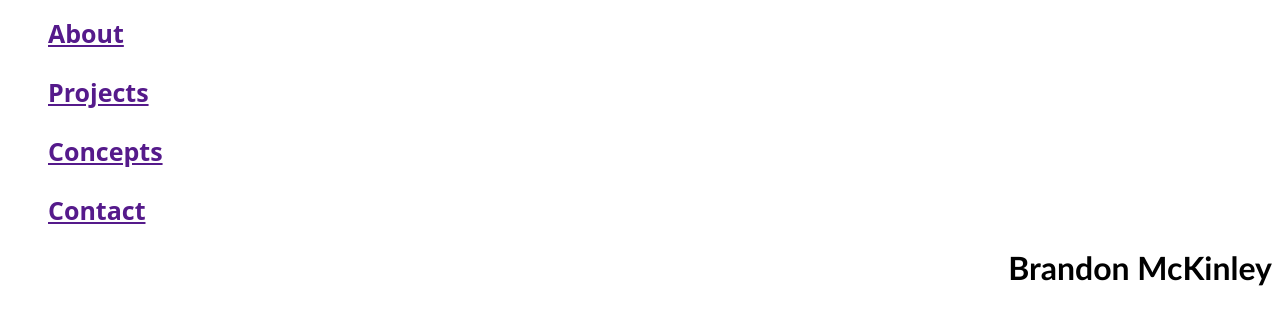
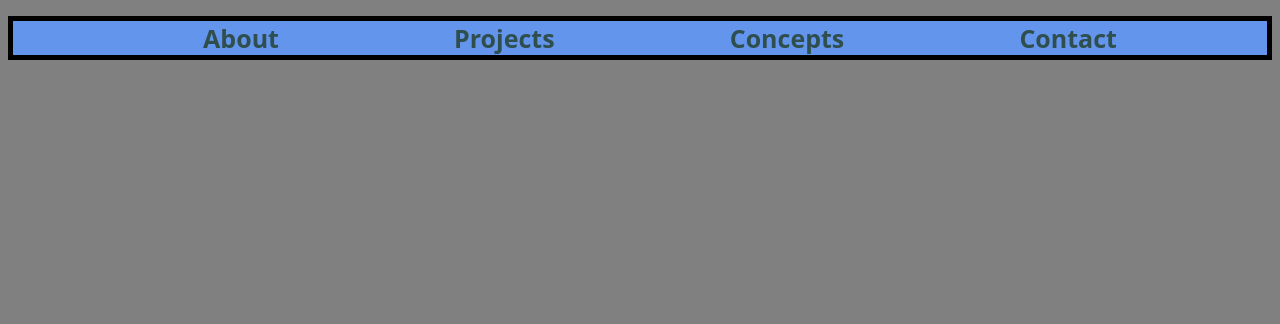
Before and after one commit to McKinley116/mckinley116.github.io, a plain HTML site: page index.html in a window 1280 px wide. Drawn offline with Linux system fonts and the light colour scheme.

Commit message:
changes to nav bar and coloring of links and bg

```diff
--- a/index.html
+++ b/index.html
@@ -10,7 +10,7 @@
 </head>
 <body>
     <logo>
-        <!-- get logo and inser here-->
+        <!-- get logo and insert here-->
     </logo>
     <nav>
         <!-- insert links for each page. -->
@@ -23,8 +23,7 @@
        </ul>
     </nav>
     <about>
-        <h1 id="brandonmckinley"> Brandon McKinley</h1>
+        <h1> </h1>
     </about>
 </body>
-</a>
 </html>
--- a/styles.css
+++ b/styles.css
@@ -1,21 +1,43 @@
 /* styles.css */
 
-nav ul {
-    display: flex;
-    flex-direction: column;
-    gap: 25px;
+body {
+    background-color: gray;
 }
 
 a {
-   font-size: 25px;
-   font-family: system-ui, -apple-system, BlinkMacSystemFont, 'Segoe UI', Roboto, Oxygen, Ubuntu, Cantarell, 'Open Sans', 'Helvetica Neue', sans-serif;
-   font-weight: bold;
-   flex: 1;
-
+    font-size: 25px;
+    font-family: system-ui, -apple-system, BlinkMacSystemFont, 'Segoe UI', Roboto, Oxygen, Ubuntu, Cantarell, 'Open Sans', 'Helvetica Neue', sans-serif;
+    font-weight: bold;
+    /* this removes lines under links */
+    text-decoration: none;
 }
 
-#brandonmckinley {
-    font: bolder;
-    font-family: 'Trebuchet MS', 'Lucida Sans Unicode', 'Lucida Grande', 'Lucida Sans', Arial, sans-serif;
-    text-align: right;
-}
+/* Navigation */
+    nav ul {
+        display: flex;
+        flex-direction: row;
+        justify-content: space-evenly;
+        list-style-type: none;
+        border: 5px solid black;
+        background-color: cornflowerblue;
+        color: black;
+        gap: 25px;
+    }
+
+/* links */
+
+    a:link {
+        color: darkolivegreen;
+    }
+
+    a:visited {
+        color: darkslategrey;
+    }
+
+    a:hover {
+        color: coral;
+    }
+
+    a:active {
+        color: crimson;
+    }
```
